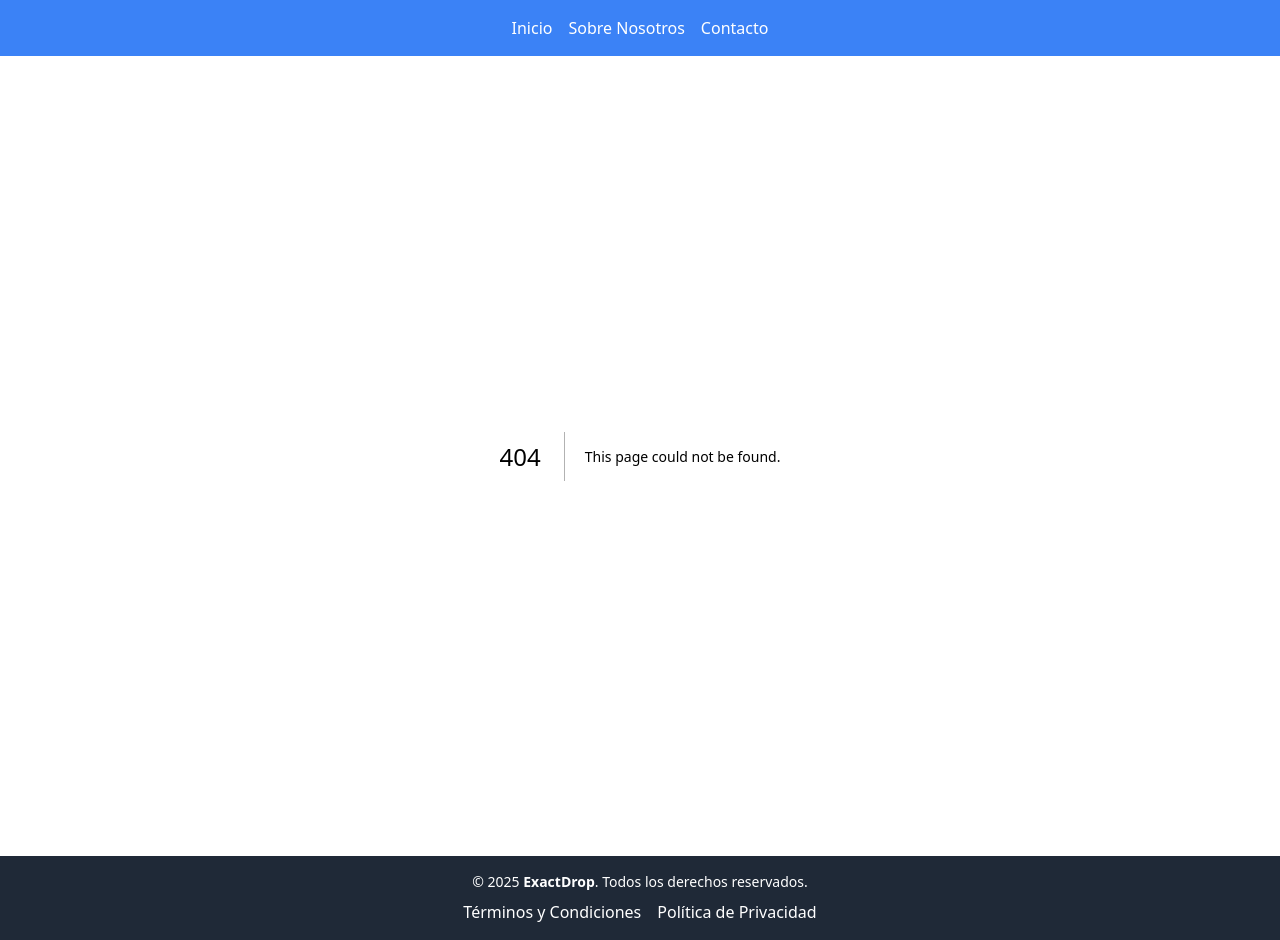
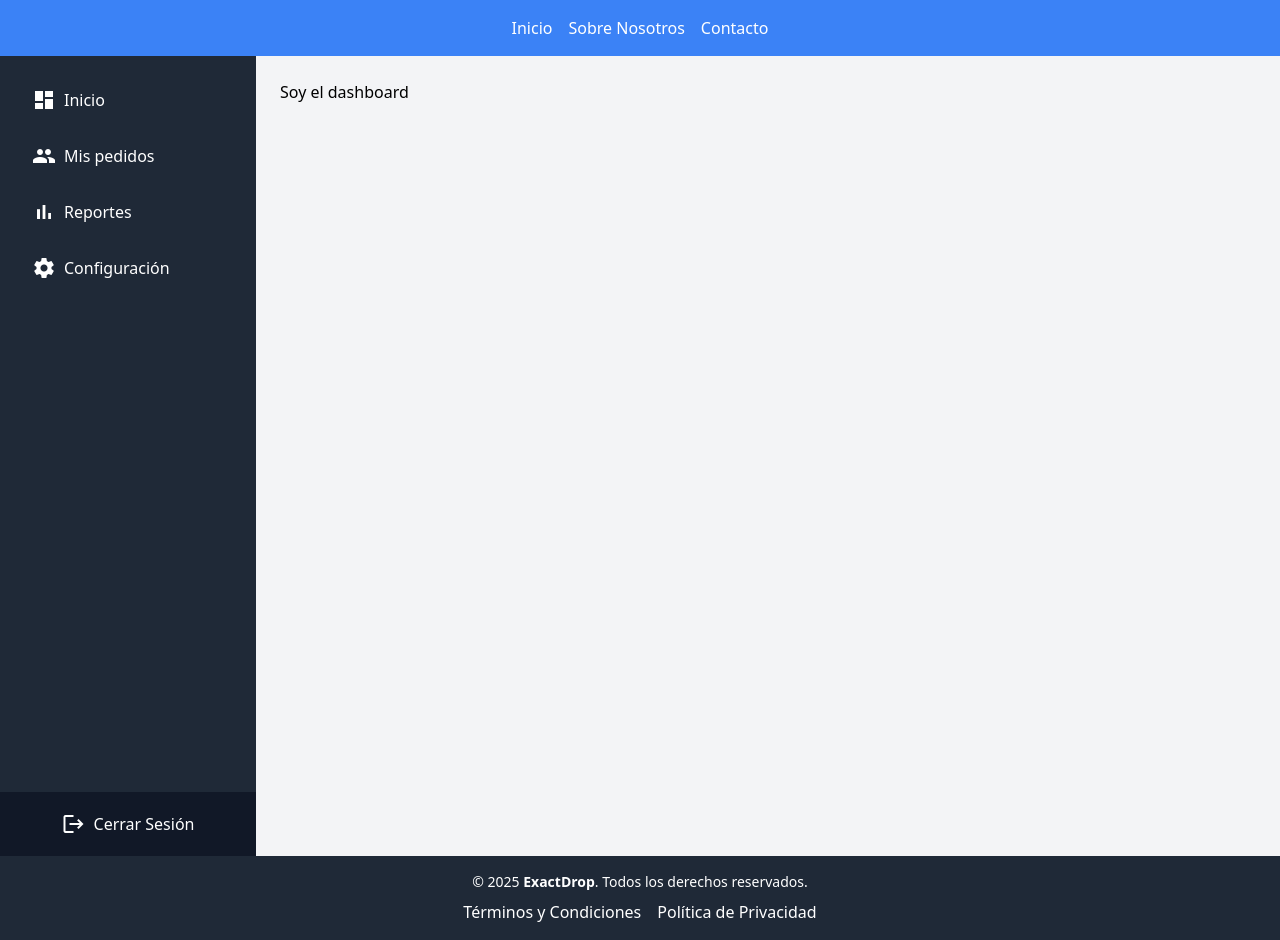
Before and after one commit to nahuperdomo/frontend-puntualbox, a Next.js app: page /dashboard in a window 1280 px wide. Before the commit this address had no page. Built offline with nearby package versions, Linux system fonts and the light colour scheme.

Commit message:
agregando ruta /dashboard

```diff
--- /dev/null
+++ b/src/app/dashboard/layout.tsx
@@ -0,0 +1,15 @@
+import Navbar from "@/components/Navbar";
+import Sidebar from "@/components/Sidebar";
+import { ReactNode } from "react";
+
+export default function DashboardLayout({ children }: { children: ReactNode }) {
+    return (
+        <>
+            <div className="flex">
+                <Sidebar />
+                <main className="flex-1 p-6 bg-gray-100">{children}</main>
+            </div>
+
+        </>
+    )
+}
--- /dev/null
+++ b/src/app/dashboard/page.tsx
@@ -0,0 +1,7 @@
+export default function DashboardPage() {
+    return (
+        <p>Soy el dashboard</p>
+    )
+
+
+}
--- a/src/app/layout.tsx
+++ b/src/app/layout.tsx
@@ -13,6 +13,11 @@ export default function RootLayout({ children }: { children: ReactNode }) {
   return (
     <>
       <html lang="en">
+        <link
+          href="https://fonts.googleapis.com/icon?family=Material+Icons"
+          rel="stylesheet"
+        />
+
         <body>
           <header>
             <Navbar></Navbar>
--- /dev/null
+++ b/src/components/Sidebar.tsx
@@ -0,0 +1,60 @@
+const Sidebar = () => {
+    return (
+        <div className="flex flex-col h-screen w-64 bg-gray-800 text-white">
+            {/* Menu */}
+            <nav className="flex-1 px-4 py-6">
+                <ul className="space-y-4">
+                    <li>
+                        <a
+                            href="/dashboard"
+                            className="flex items-center space-x-2 px-4 py-2 rounded-md hover:bg-gray-700"
+                        >
+                            <span className="material-icons">dashboard</span>
+                            <span>Inicio</span>
+                        </a>
+                    </li>
+                    <li>
+                        <a
+                            href="/dashboard/users"
+                            className="flex items-center space-x-2 px-4 py-2 rounded-md hover:bg-gray-700"
+                        >
+                            <span className="material-icons">people</span>
+                            <span>Mis pedidos</span>
+                        </a>
+                    </li>
+                    <li>
+                        <a
+                            href="/dashboard/reports"
+                            className="flex items-center space-x-2 px-4 py-2 rounded-md hover:bg-gray-700"
+                        >
+                            <span className="material-icons">bar_chart</span>
+                            <span>Reportes</span>
+                        </a>
+                    </li>
+                    <li>
+                        <a
+                            href="/dashboard/settings"
+                            className="flex items-center space-x-2 px-4 py-2 rounded-md hover:bg-gray-700"
+                        >
+                            <span className="material-icons">settings</span>
+                            <span>Configuración</span>
+                        </a>
+                    </li>
+                </ul>
+            </nav>
+
+            {/* Footer */}
+            <div className="h-16 flex items-center justify-center bg-gray-900">
+                <a
+                    href="/logout"
+                    className="flex items-center space-x-2 px-4 py-2 rounded-md hover:bg-red-600"
+                >
+                    <span className="material-icons">logout</span>
+                    <span>Cerrar Sesión</span>
+                </a>
+            </div>
+        </div>
+    );
+};
+
+export default Sidebar;
```
